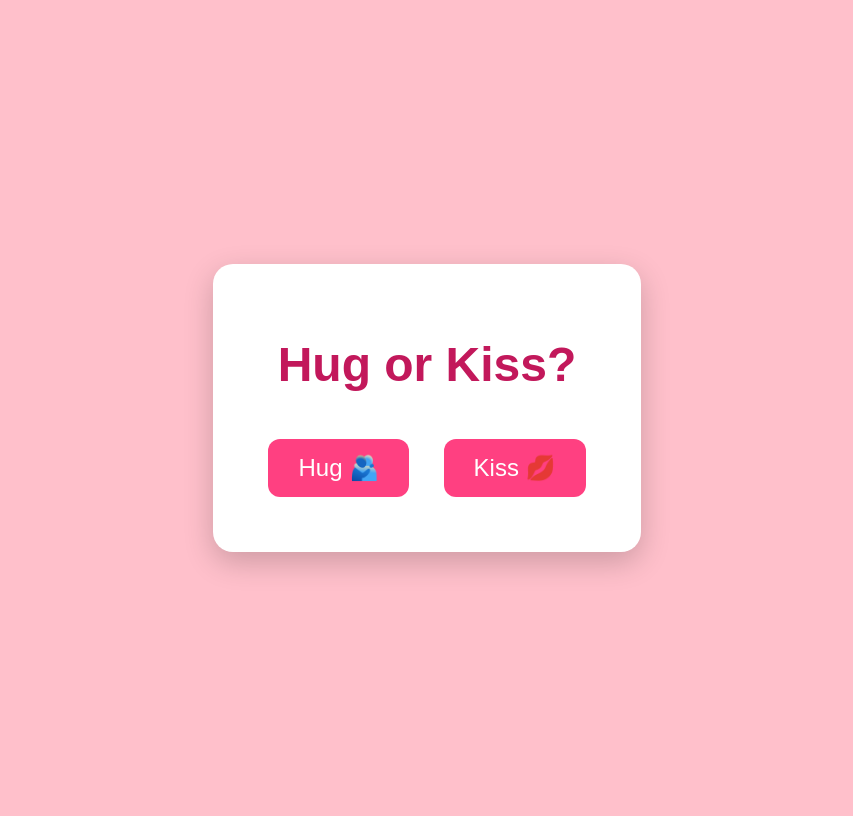
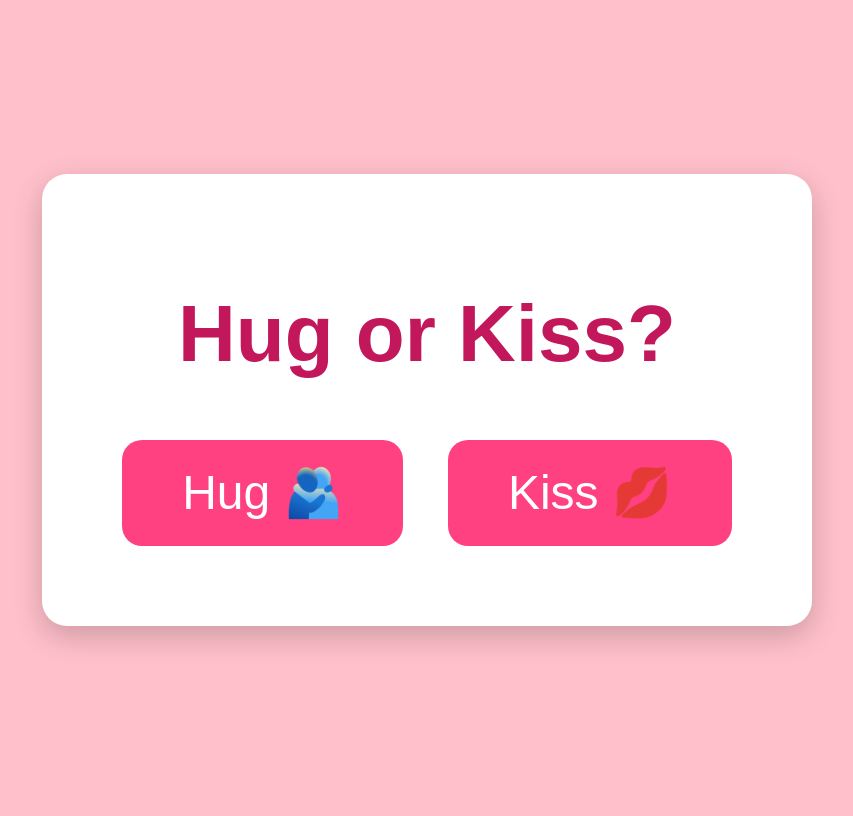
Before and after one commit to abijith2109/Surprise-for-you-, a Flask app: page /choice in a window 1280 px wide. Shown: the whole page, without its empty margins (213-1066 px from the left). After the commit the page ends 646 px from the top, so only its background shows below. Run offline with Flask 3, Linux system fonts and the light colour scheme.

Commit message:
Update choice.html

```diff
--- a/templates/choice.html
+++ b/templates/choice.html
@@ -11,26 +11,28 @@
             height: 100vh;
             font-family: Arial;
             text-align: center;
+            margin: 0;
         }
 
         .box {
             background: white;
-            padding: 40px;
-            border-radius: 20px;
+            padding: 60px;
+            border-radius: 25px;
             box-shadow: 0 10px 30px rgba(0,0,0,0.2);
         }
 
         h1 {
-            font-size: 3em;
+            font-size: 5em;
             color: #c2185b;
+            margin-bottom: 40px;
         }
 
         button {
-            font-size: 1.5em;
-            padding: 15px 30px;
-            margin: 15px;
+            font-size: 3em;
+            padding: 25px 60px;
+            margin: 20px;
             border: none;
-            border-radius: 12px;
+            border-radius: 20px;
             cursor: pointer;
             background: #ff4081;
             color: white;
@@ -47,15 +49,11 @@
 
 <script>
 function goHug() {
-    setTimeout(() => {
-        window.location.href = "/hug";
-    }, 1000);
+    window.location.href = "/hug";
 }
 
 function goKiss() {
-    setTimeout(() => {
-        window.location.href = "/kiss";
-    }, 1000);
+    window.location.href = "/kiss";
 }
 </script>
 
```
